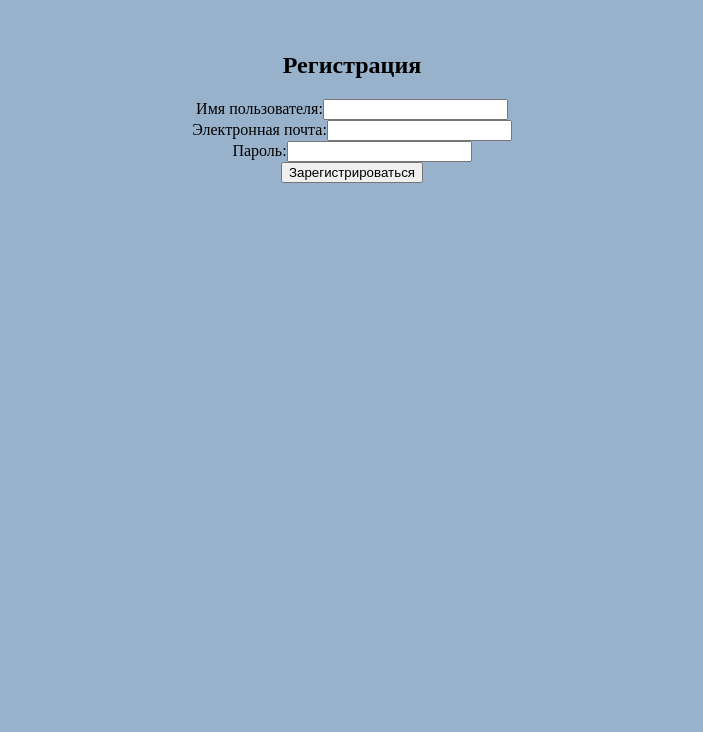
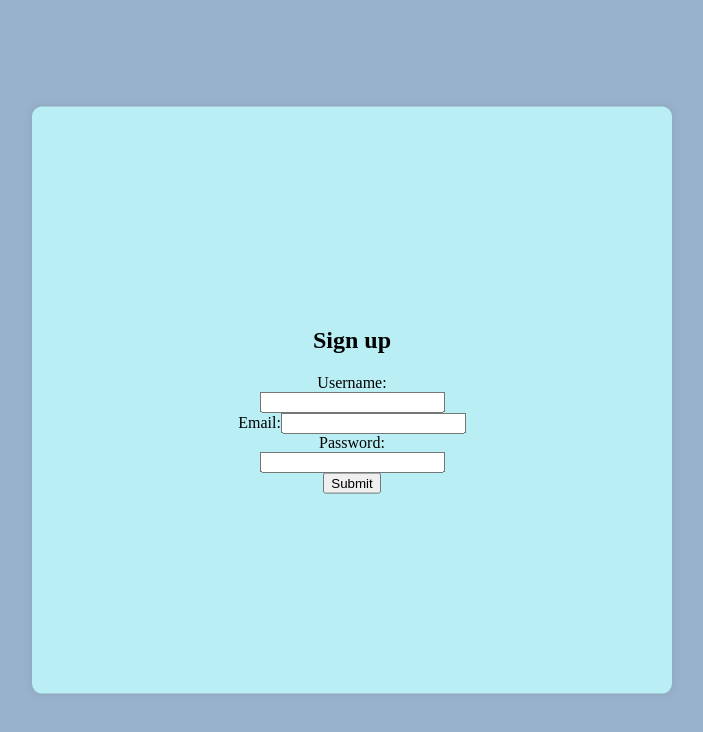
Before and after one commit to BulbazavrFromRus/FrontendSoftenq, a React (Vite) app: page /signup in a window 1280 px wide. Shown: the top 732 px of the page, without its empty margins (288-991 px from the left). Built offline with nearby package versions, Linux system fonts and the light colour scheme; no server answers.

Commit message:
Some changes

```diff
--- /dev/null
+++ b/src/SignUp.css
@@ -0,0 +1,10 @@
+.signUp{
+    position: absolute;
+    top: 50%;
+    left: 50%;
+    transform: translate(-50%, -50%);
+    background-color: #b9eff4;
+    padding: 200px;
+    border-radius: 10px;
+    box-shadow: 0 0 10px rgba(0, 0, 0, 0.1);
+}
--- a/src/UserForm.jsx
+++ b/src/UserForm.jsx
@@ -61,7 +61,7 @@ function UserForm() {
                 setMessages((prevMessages) => [...prevMessages, data]);
             }
         });
-    }, [messages]); // Include messages in the dependency array to ensure useEffect runs when messages change
+    }, []); // Include messages in the dependency array to ensure useEffect runs when messages change
 
 
 
--- a/src/registrationFile.jsx
+++ b/src/registrationFile.jsx
@@ -1,7 +1,7 @@
 import React, { useState } from 'react';
 import Axios from 'axios';
 import {Link,useNavigate} from "react-router-dom";
-
+import "./SignUp.css"
 
 
 function RegistrationForm() {
@@ -47,11 +47,11 @@ function RegistrationForm() {
     };
 
     return (
-        <div>
-            <h2>Регистрация</h2>
+        <div className="signUp">
+            <h2>Sign up</h2>
             <form onSubmit={handleSubmit}>
                 <div>
-                    <label>Имя пользователя:</label>
+                    <label>Username:</label>
                     <input
                         type="text"
                         required
@@ -61,7 +61,7 @@ function RegistrationForm() {
                     />
                 </div>
                 <div>
-                    <label>Электронная почта:</label>
+                    <label>Email:</label>
                     <input
                         type="text"
                         required
@@ -71,7 +71,7 @@ function RegistrationForm() {
                     />
                 </div>
                 <div>
-                    <label>Пароль:</label>
+                    <label>Password:</label>
                     <input
                         type="password"
                         name="password"
@@ -83,7 +83,7 @@ function RegistrationForm() {
                         onChange={handleInputChange}
                     />
                 </div>
-                <button type="submit">Зарегистрироваться</button>
+                <button type="submit">Submit</button>
             </form>
         </div>
     );
```
